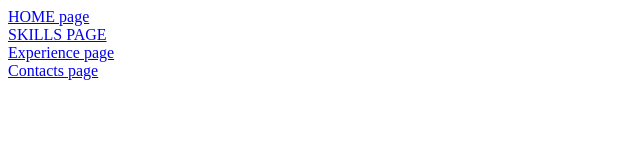
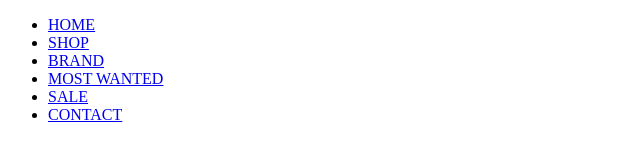
Before and after one commit to Justus-Barongo/SHOP, a plain HTML site: page index.html in a window 1280 px wide. Shown: the whole page, without its empty margins (0-640 px from the left). Drawn offline with Linux system fonts and the light colour scheme.

Commit message:
Update index.html

```diff
--- a/index.html
+++ b/index.html
@@ -4,11 +4,13 @@
  <title>contacts </title>
  </head>
  <body>
-        </ul>
-        </blockquote>
-    <a href = "index.html"> HOME page</a> <br>
-    <a href = "skills.html"> SKILLS PAGE</a> <br>
-    <a href = "experience.html"> Experience page</a> <br>
-    <a href = "contacts.html"> Contacts page</a> <br>
+       <ul id="menu">
+  <li><a href="/HOME/default.asp">HOME</a></li>
+  <li><a href="/SHOP/default.asp">SHOP</a></li>
+  <li><a href="/BRAND/default.asp">BRAND</a></li>
+  <li><a href="/MOST WANTED/default.asp">MOST WANTED</a></li>
+  <li><a href="/SALE/default.asp">SALE</a></li>
+  <li><a href="/CONTACT/default.asp">CONTACT</a></li>
+</ul>
     </body>
  </html>
```
